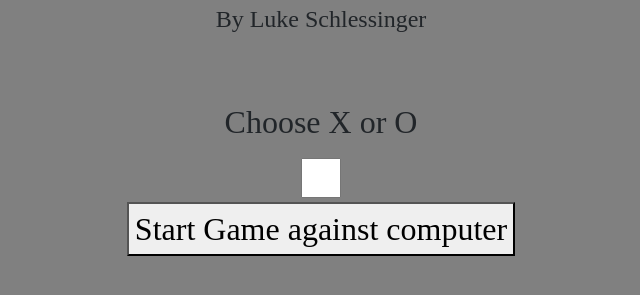
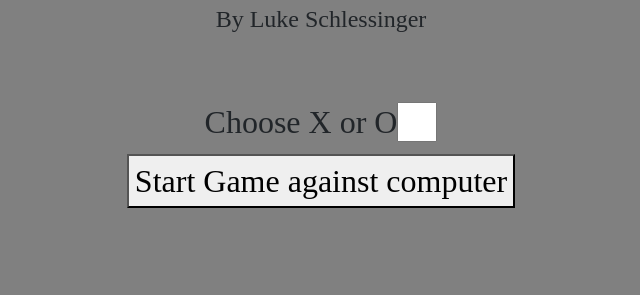
Before and after one commit to lmschless/epicodus-tictactoe, a plain HTML site: page index.html in a window 1280 px wide. Shown: the part 115-410 px from the top of the page, without its empty margins (319-959 px from the left). Drawn offline with nearby package versions, Linux system fonts and the light colour scheme; a web font is replaced by a local one.

Commit message:
removed br before input box

```diff
--- a/index.html
+++ b/index.html
@@ -41,7 +41,7 @@
         </section>
 
         <div class="intro">
-          <label for="">Choose X or O </label><br><input
+          <label for="">Choose X or O </label><input
             id="player"
             type="text">
           <br><button id="start-game">Start Game against computer</button>
```
